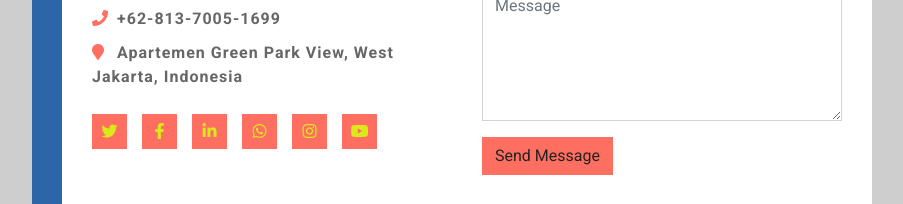
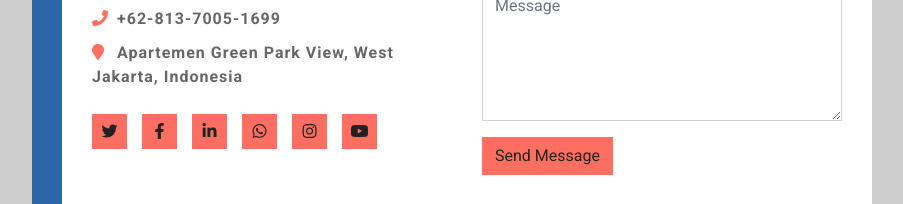
Before and after one commit to 29Iloveubb/cvputra, a plain HTML site: page index.html in a window 1280 px wide. Shown: the part 4167-4371 px from the top of the page, without its empty margins (338-1241 px from the left). Drawn offline with nearby package versions, Linux system fonts and the light colour scheme.

Commit message:
Update style.css

```diff
--- a/css/style.css
+++ b/css/style.css
@@ -1022,7 +1022,7 @@ a:focus {
     width: 35px;
     height: 35px;
     padding: 5px 0;
-    color: #dbe91b;
+    color: #222222;
     background: #FF6F61;
     border-radius: 0;
     margin-top: 15px;
```
